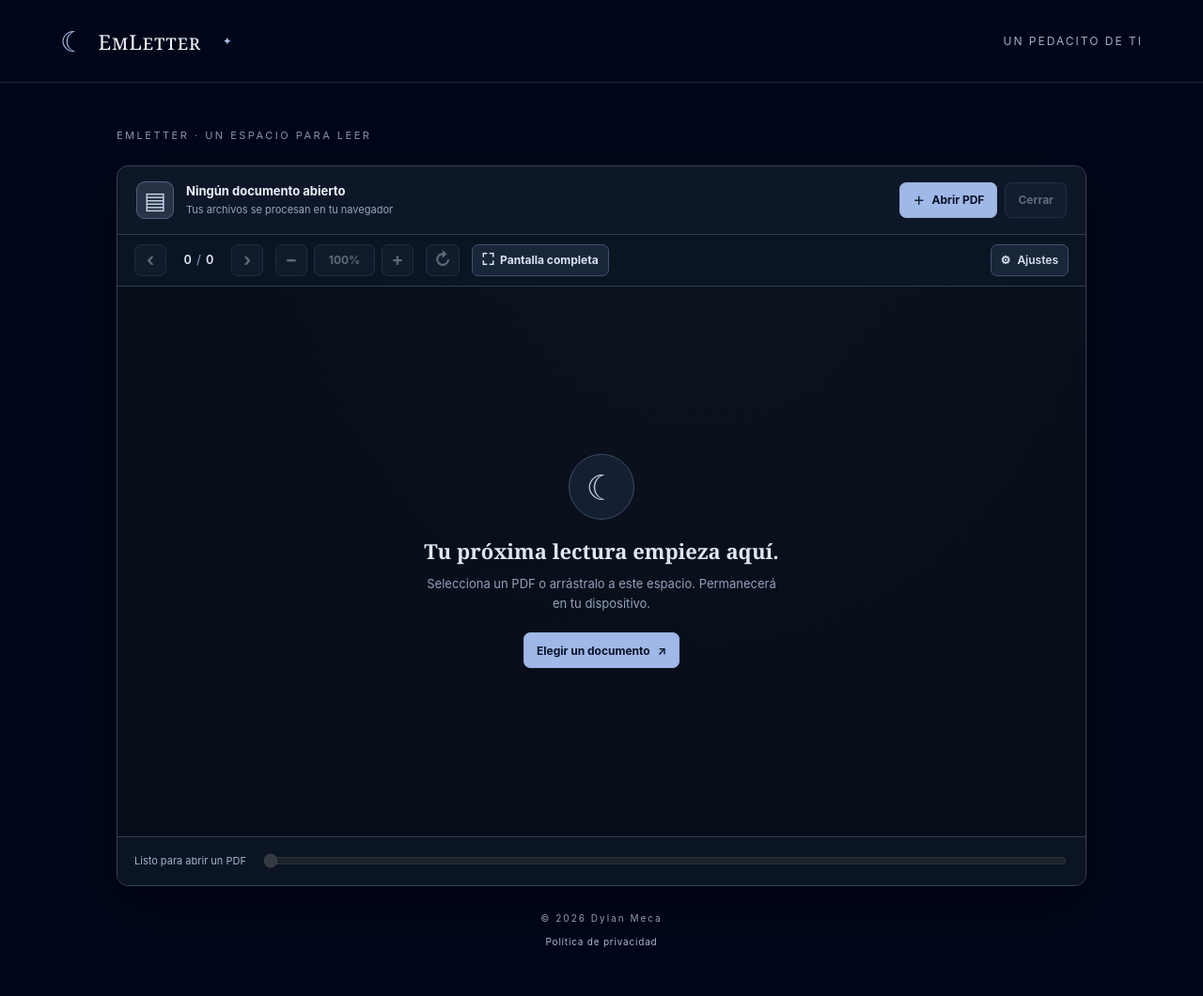
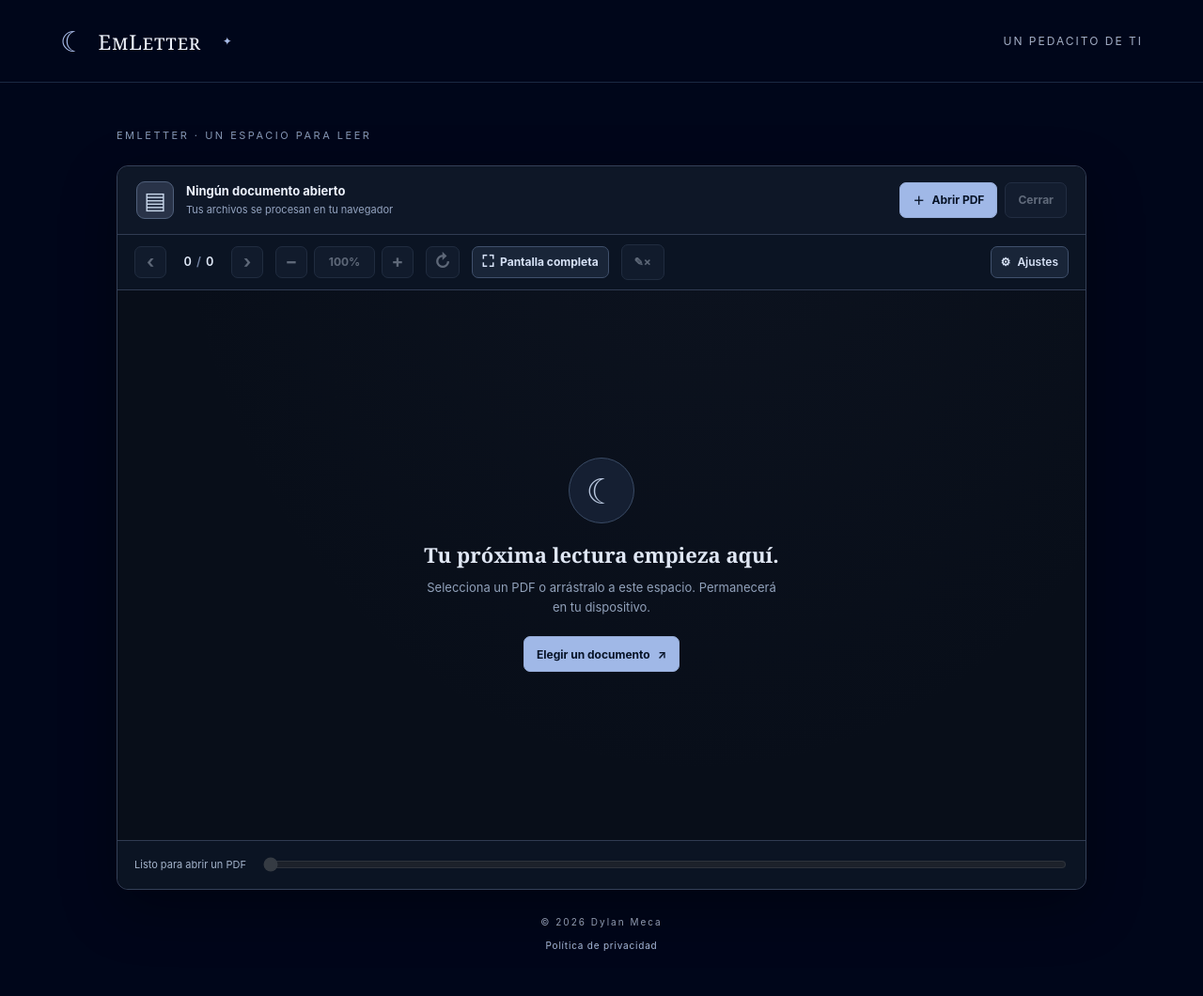
Before and after one commit to dylanmeca/EmLetter, a Jekyll site: the page built from lectorpdf.html, in a window 1280 px wide. Shown: the whole page at 94% size. Built offline with Jekyll 4.4.1, drawn with Linux system fonts in a browser that asks for light colours.

Commit message:
Add files via upload

```diff
--- a/lectorpdf.html
+++ b/lectorpdf.html
@@ -45,6 +45,12 @@
         <button type="button" id="pdf-rotate" title="Girar 90 grados" aria-label="Girar página" disabled>↻</button>
       </div>
       <button type="button" id="pdf-fullscreen-toggle" class="pdf-reader-fullscreen-toggle" aria-pressed="false" aria-label="Pantalla completa" title="Pantalla completa"><span id="pdf-fullscreen-icon" aria-hidden="true">⛶</span><span id="pdf-fullscreen-label">Pantalla completa</span></button>
+      <div class="pdf-reader-redaction-actions" aria-label="Censurar documento PDF">
+        <button type="button" id="pdf-redaction-download" class="pdf-reader-redaction-download" title="Descargar PDF censurado" aria-label="Descargar PDF censurado" hidden disabled><span aria-hidden="true">↓</span> <span class="pdf-reader-redaction-download-label">Descargar PDF</span></button>
+        <button type="button" id="pdf-redaction-toggle" class="pdf-reader-redaction-toggle" aria-label="Activar lápiz de censura" title="Activar lápiz de censura" aria-pressed="false" disabled>
+          <span class="pdf-reader-pencil-symbol" aria-hidden="true">✎<span class="pdf-reader-pencil-x">×</span></span>
+        </button>
+      </div>
       <details id="pdf-preferences" class="pdf-reader-settings">
         <summary aria-label="Ajustes del lector" title="Ajustes del lector"><span aria-hidden="true">⚙</span> <span>Ajustes</span></summary>
         <div class="pdf-reader-settings-body">
@@ -81,6 +87,7 @@
           <canvas id="pdf-canvas" aria-label="Página del PDF"></canvas>
           <div id="pdf-text-layer" class="pdf-reader-text-layer textLayer"></div>
           <div id="pdf-annotation-layer" class="pdf-reader-annotation-layer"></div>
+          <div id="pdf-redaction-layer" class="pdf-reader-redaction-layer" aria-label="Censuras del documento"></div>
         </div>
       </div>
       <div id="pdf-loading" class="pdf-reader-loading" role="status" aria-live="polite" hidden>
```
